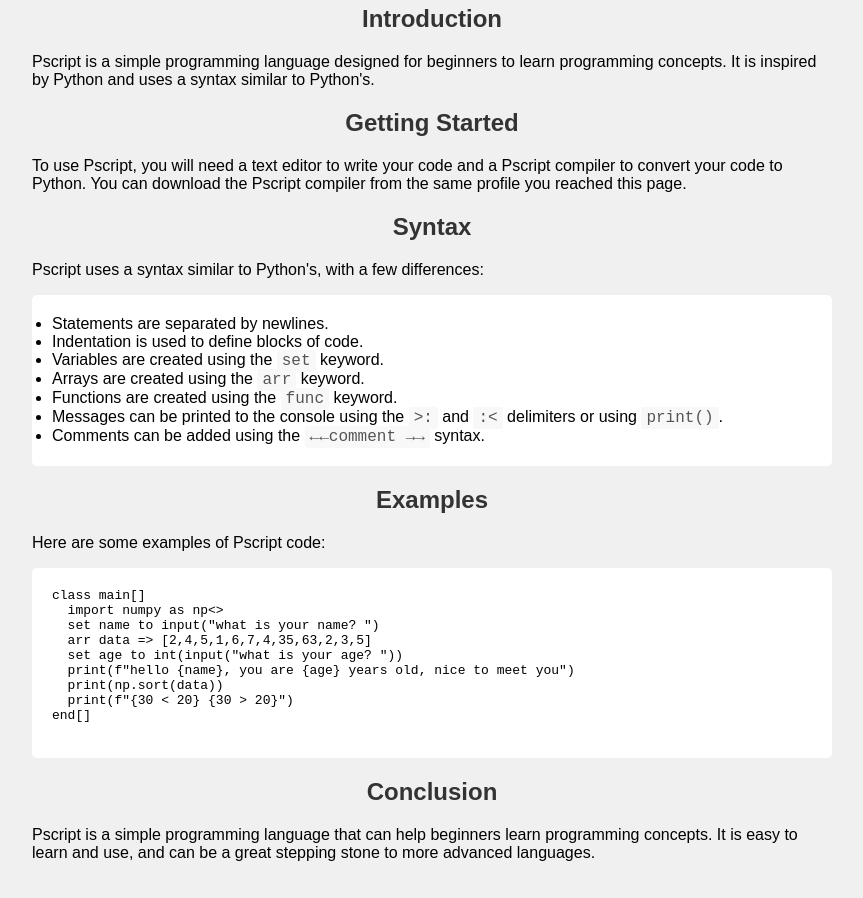
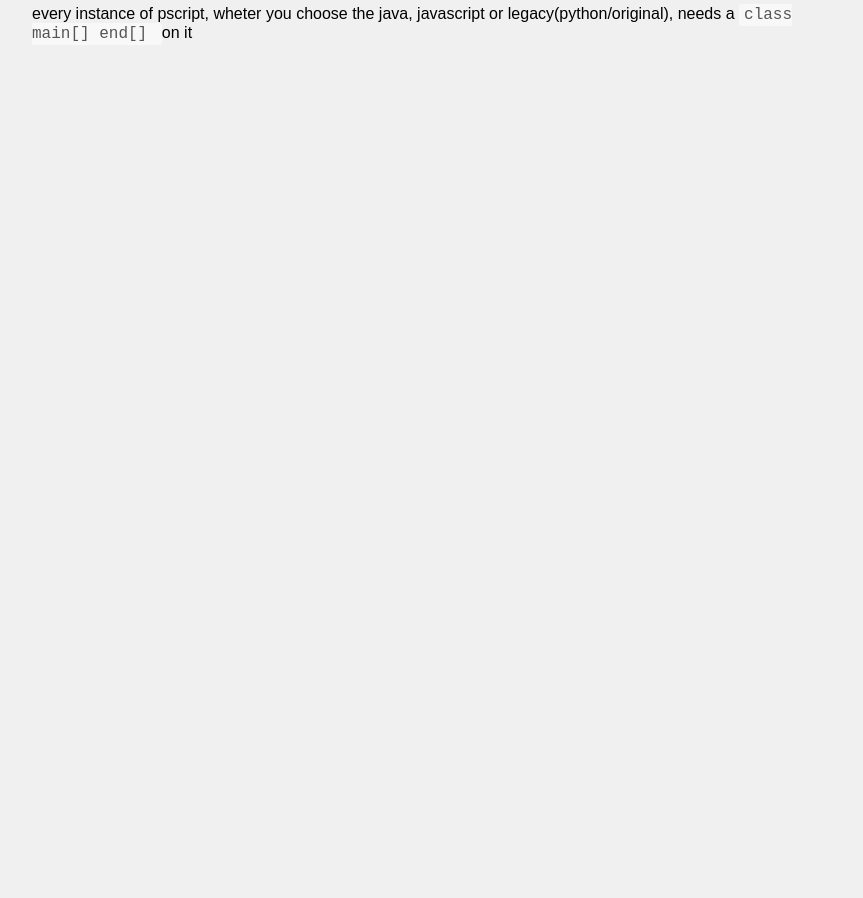
Before and after one commit to cross-sans/pscript, a plain HTML site: page index.html in a window 1280 px wide. Shown: the part 93-991 px from the top of the page, without its empty margins (208-1071 px from the left). After the commit the page ends 800 px from the top, so only its background shows below. Drawn offline with Linux system fonts and the light colour scheme.

Commit message:
Update index.html

```diff
--- a/index.html
+++ b/index.html
@@ -1,7 +1,7 @@
 <!DOCTYPE html>
 <html>
   <head>
-    <title>Pscript Documentation</title>
+    <title>Pscript</title>
     <meta charset="UTF-8">
     <style>
       body {
@@ -38,41 +38,13 @@
     </style>
   </head>
   <body>
-    <h1>Pscript Documentation</h1>
+    <h1>Pscript basics</h1>
+    every instance of pscript, wheter you choose the java, javascript or legacy(python/original), needs a
+    <code>
+      class main[]
 
-    <h2>Introduction</h2>
-    <p>Pscript is a simple programming language designed for beginners to learn programming concepts. It is inspired by Python and uses a syntax similar to Python's.</p>
-
-    <h2>Getting Started</h2>
-    <p>To use Pscript, you will need a text editor to write your code and a Pscript compiler to convert your code to Python. You can download the Pscript compiler from the same profile you reached this page.</p>
-
-    <h2>Syntax</h2>
-    <p>Pscript uses a syntax similar to Python's, with a few differences:</p>
-    <ul>
-      <li>Statements are separated by newlines.</li>
-      <li>Indentation is used to define blocks of code.</li>
-      <li>Variables are created using the <code>set</code> keyword.</li>
-      <li>Arrays are created using the <code>arr</code> keyword.</li>
-      <li>Functions are created using the <code>func</code> keyword.</li>
-      <li>Messages can be printed to the console using the <code>&gt;:</code> and <code>:&lt;</code> delimiters or using <code>print()</code>.</li>
-      <li>Comments can be added using the <code>&larr;&larr;comment &rarr;&rarr;</code> syntax.</li>
-    </ul>
-
-    <h2>Examples</h2>
-    <p>Here are some examples of Pscript code:</p>
-    <pre>
-class main[]
-  import numpy as np<<testing things on pscript and the code's translation into actual python code>>
-  set name to input("what is your name? ")
-  arr data => [2,4,5,1,6,7,4,35,63,2,3,5]
-  set age to int(input("what is your age? "))
-  print(f"hello {name}, you are {age} years old, nice to meet you")
-  print(np.sort(data))
-  print(f"{30 &lt; 20} {30 &gt; 20}")
-end[]
-    </pre>
-
-    <h2>Conclusion</h2>
-    <p>Pscript is a simple programming language that can help beginners learn programming concepts. It is easy to learn and use, and can be a great stepping stone to more advanced languages.</p>
+      end[]
+    </code>
+    on it
 </body>
 </html>
```
